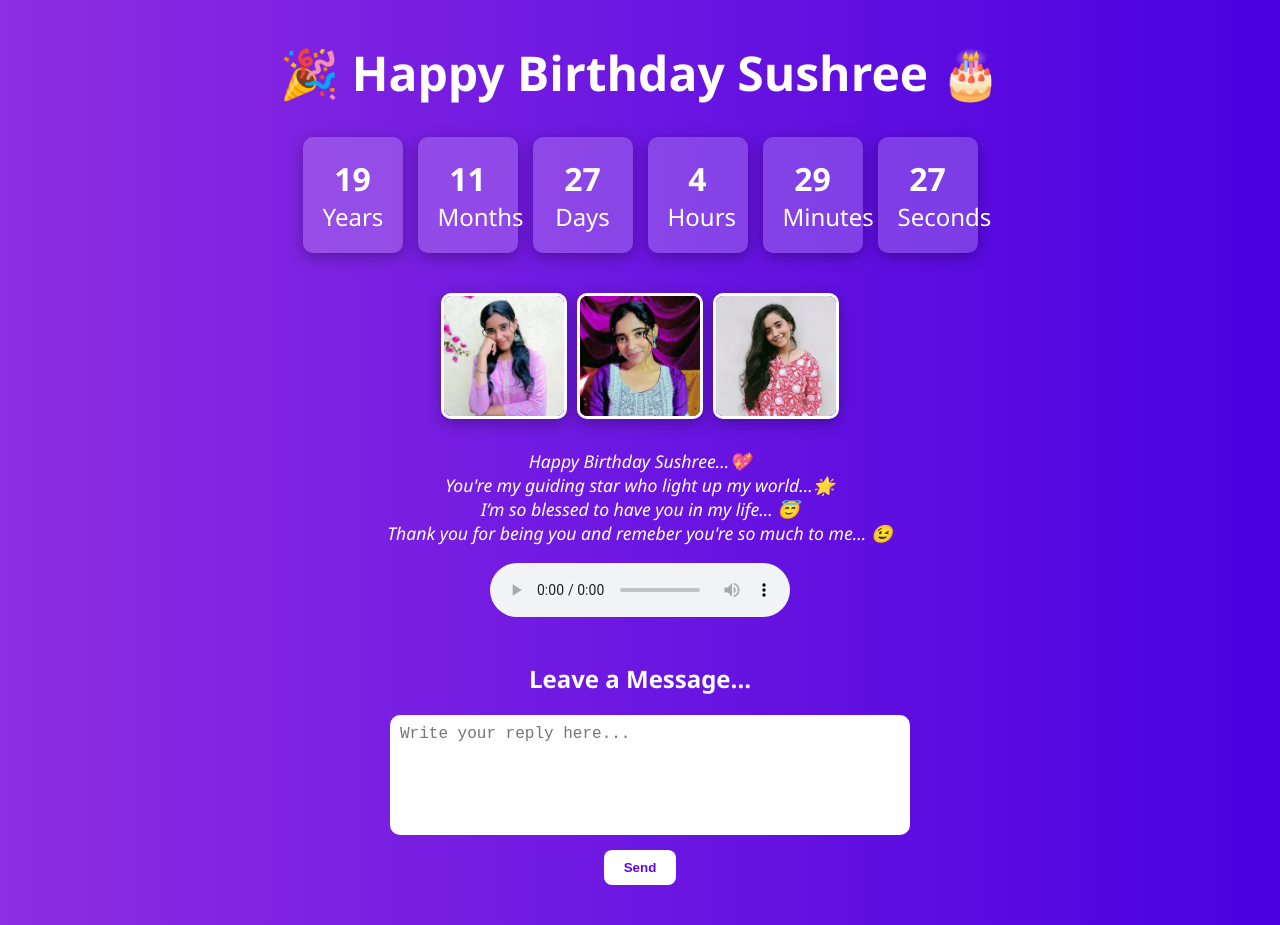
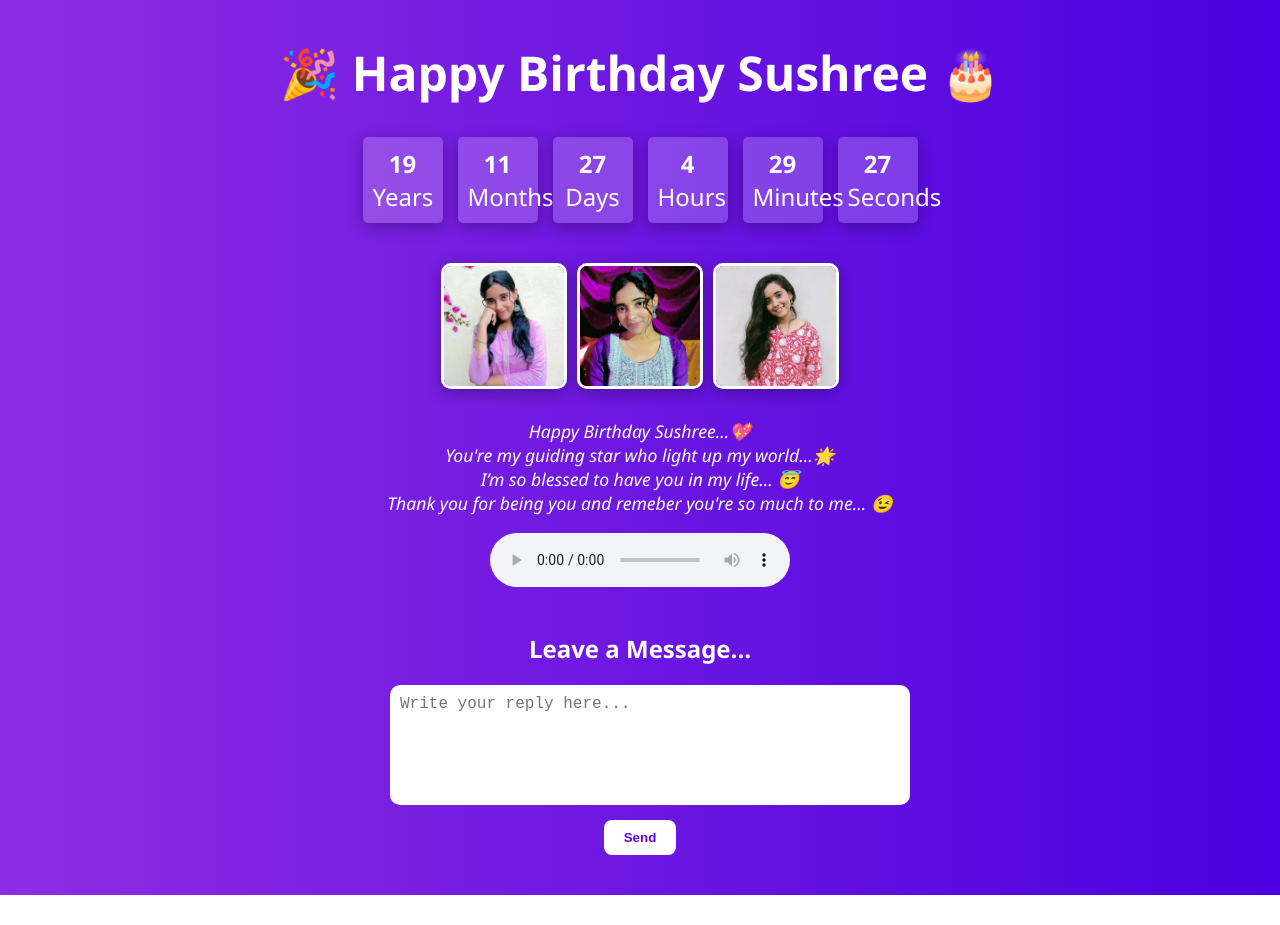
Before and after one commit to technoeagle20/surprise4uh, a plain HTML site: page index.html in a window 1280 px wide. After the commit the page ends 895 px from the top, so only its background shows below. Drawn offline with Linux system fonts and the light colour scheme.

Commit message:
style.css

```diff
--- a/style.css
+++ b/style.css
@@ -23,15 +23,15 @@ h1 {
 
 .box {
   background-color: rgba(255, 255, 255, 0.2);
-  padding: 20px;
-  border-radius: 10px;
+  padding: 10px;
+  border-radius: 5px;
   box-shadow: 0 4px 15px rgba(0, 0, 0, 0.3);
   width: 60px;
   font-size: 1.5rem;
 }
 
 .box span {
-  font-size: 2rem;
+  font-size: 1.5rem;
   display: block;
   font-weight: bold;
 }
```
